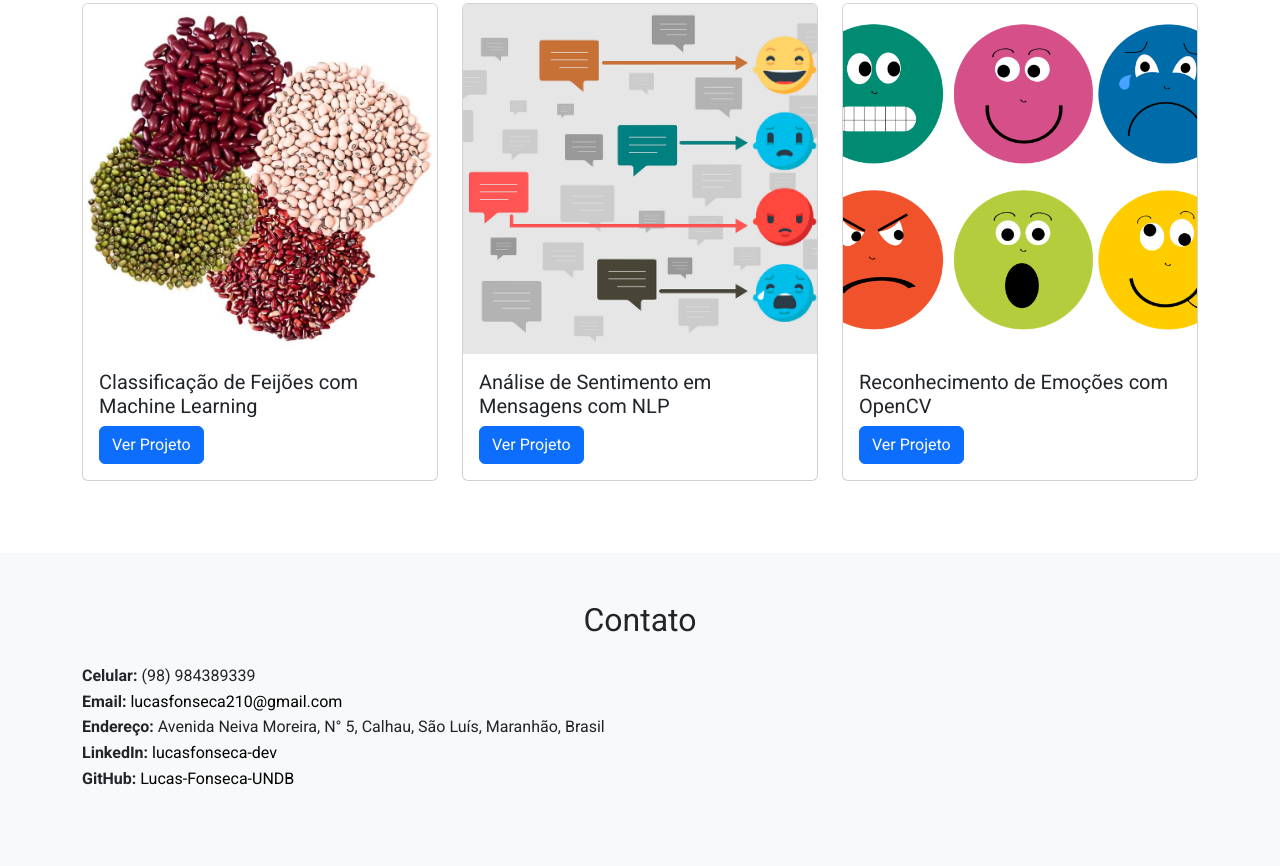
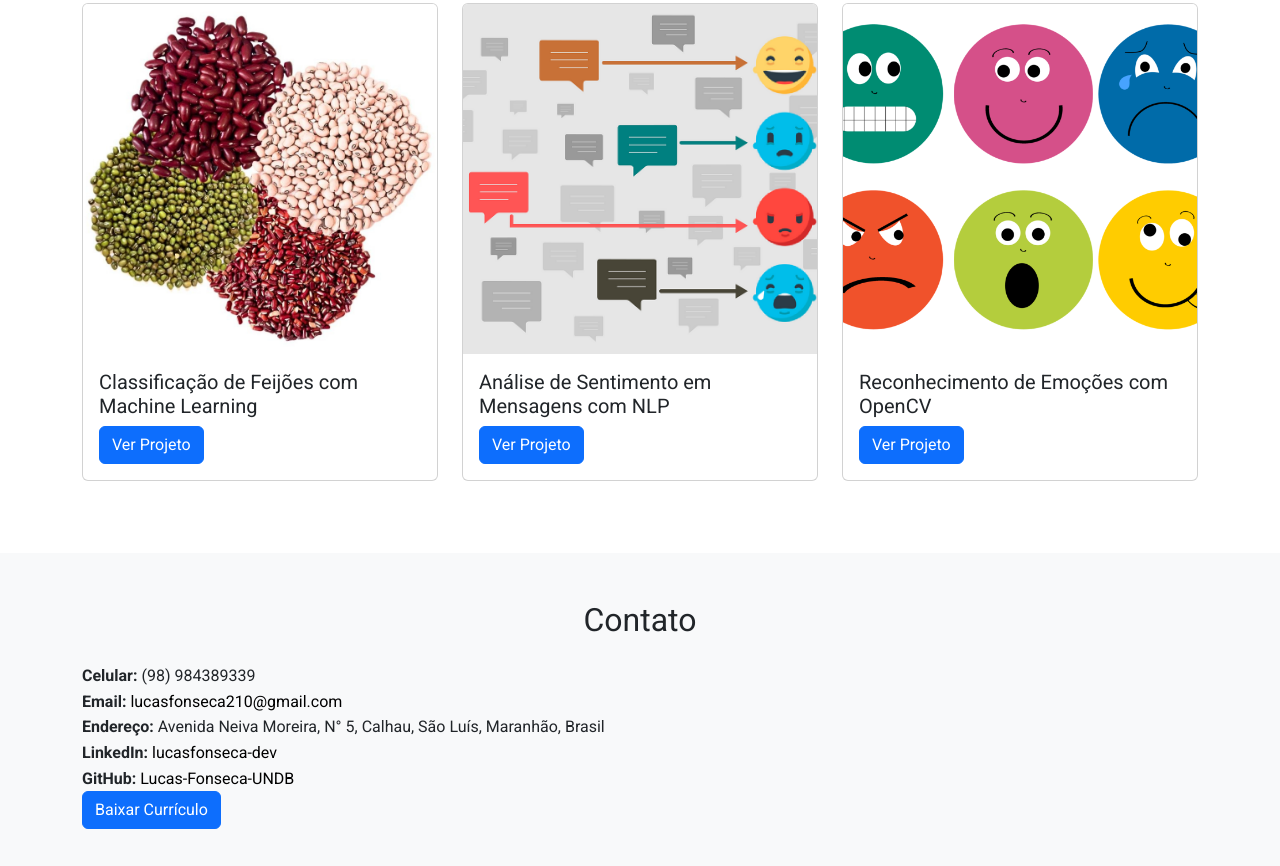
Before and after one commit to Lucas-Fonseca-UNDB/Portifolio_Web, a plain HTML site: page index.html in a window 1280 px wide. Shown: the part 1724-2590 px from the top of the page. Drawn offline with nearby package versions, Linux system fonts and the light colour scheme.

Commit message:
Alteração - Currículo

```diff
--- a/index.html
+++ b/index.html
@@ -245,6 +245,7 @@
                         <li><strong>Endereço:</strong> Avenida Neiva Moreira, N° 5, Calhau, São Luís, Maranhão, Brasil</li>
                         <li><strong>LinkedIn:</strong> <a href="https://www.linkedin.com/in/lucasfonseca-dev" target="_blank" class="no-underline">lucasfonseca-dev</a></li>
                         <li><strong>GitHub:</strong> <a href="https://github.com/Lucas-Fonseca-UNDB" target="_blank" class="no-underline">Lucas-Fonseca-UNDB</a></li>
+                        <li><strong><a href="assets/Currículo - Lucas Fonseca.pdf" download class="btn btn-primary">Baixar Currículo</a></li>
                     </ul>
                 </div>
             </div>
```
Also changed, not shown: 1 other file.
